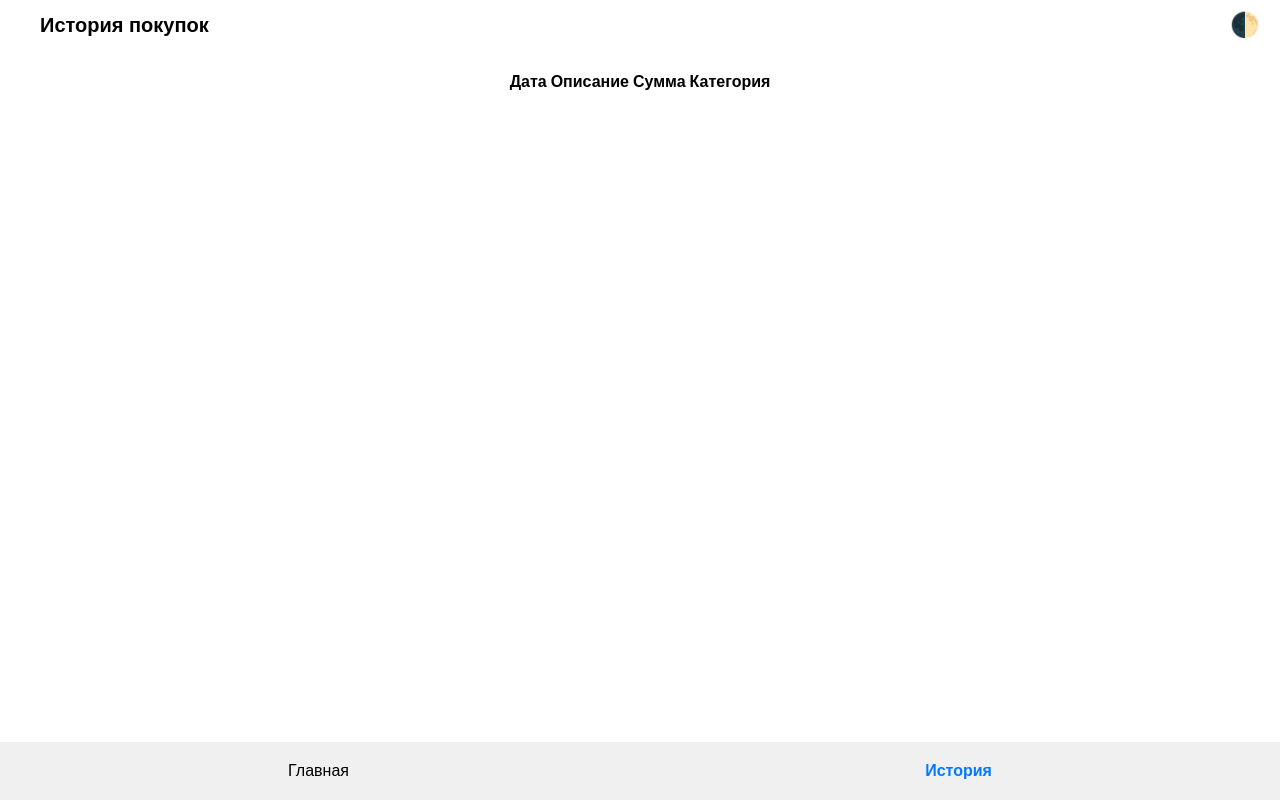
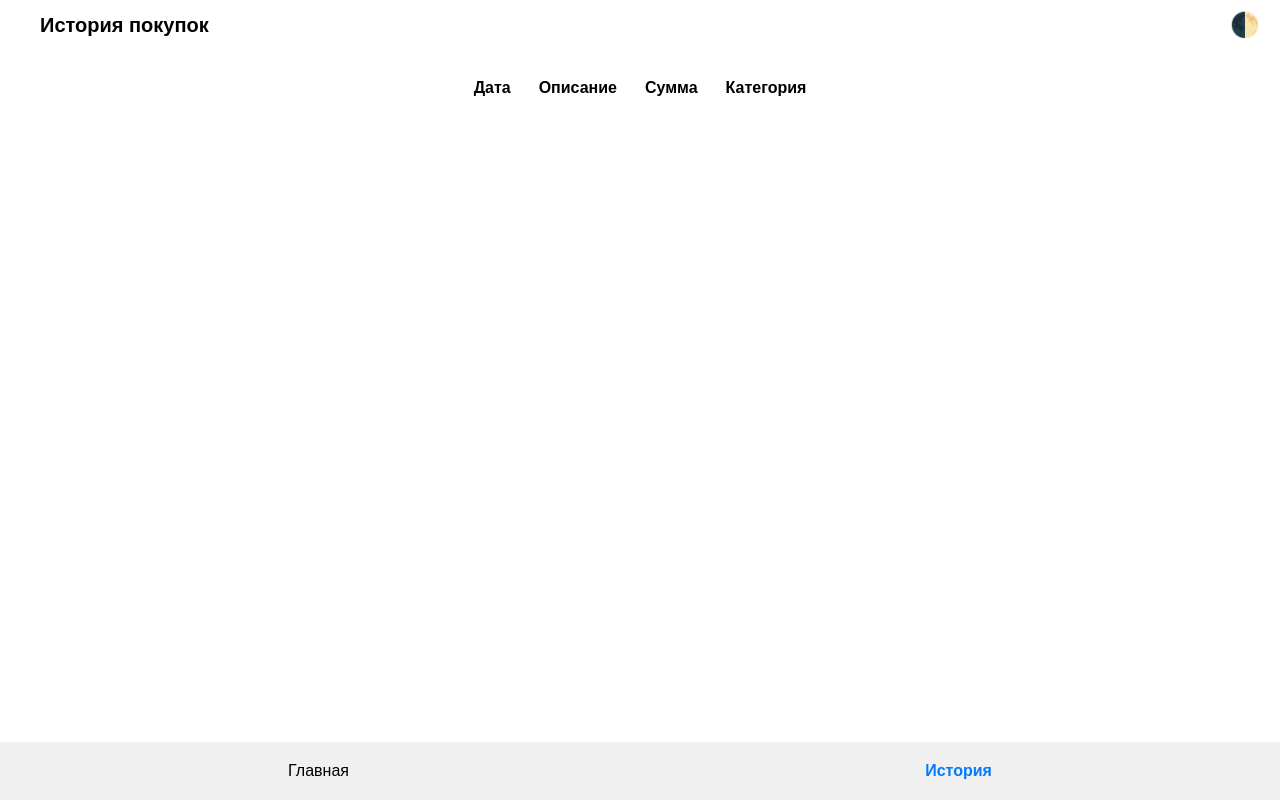
Before and after one commit to ChmoMraz/MoneyTracker, a plain HTML site: page index.html in a window 1280 px wide. Both pictures are taken after a click on the element "История". Drawn offline with Linux system fonts and the light colour scheme.

Commit message:
transactions-table-style

```diff
--- a/index.html
+++ b/index.html
@@ -109,6 +109,14 @@
         body.dark-theme .navbar {
             background-color: #1e1e1e;
         }
+        #transactions-table{
+            border-collapse: separate;
+            border-spacing: 20px 5px;
+        }
+        #transactions-table th,
+        #transactions-table td {
+        padding: 4px;
+    }
     </style>
 </head>
 <body>
```
